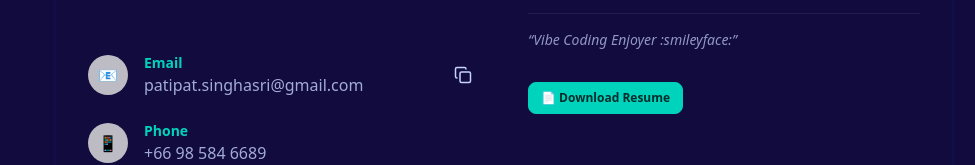
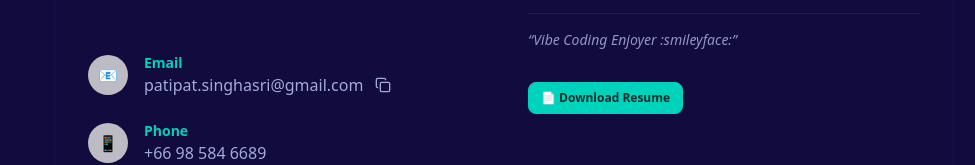
Before and after one commit to Patipat003/Portfolio-vite-project, a React (Vite) app: page / in a window 1280 px wide. Shown: the part 4356-4521 px from the top of the page, without its empty margins (136-1111 px from the left). Built offline with nearby package versions, Linux system fonts and the light colour scheme.

Commit message:
change copy icon position

```diff
--- a/src/components/layout/Contact.jsx
+++ b/src/components/layout/Contact.jsx
@@ -24,17 +24,17 @@ const Contact = () => {
                 📧
               </div>
               <div className="flex-1">
-                <div className="text-sm text-success font-semibold">Email</div>
-                <div className="text-neutral-content/80 font-medium">
-                  patipat.singhasri@gmail.com
+                <div className="flex text-sm text-success font-semibold">Email</div>
+                <div className="flex items-center text-neutral-content/80 font-medium">
+                  <span>patipat.singhasri@gmail.com</span>
+                  <button
+                    onClick={() => copyToClipboard("patipat.singhasri@gmail.com")}
+                    className="ml-2 p-1 rounded hover:bg-gray-200"
+                  >
+                    <Copy size={16} />
+                  </button>
                 </div>
               </div>
-              <button
-                onClick={() => copyToClipboard("patipat.singhasri@gmail.com")}
-                className="p-2 rounded hover:bg-gray-200"
-              >
-                <Copy size={18} />
-              </button>
             </div>
 
             <div className="flex items-center space-x-4">
@@ -83,7 +83,7 @@ const Contact = () => {
 
         <div className="space-y-4">
           <h2 className="text-success font-semibold text-lg">Contact Summary</h2>
-          <div className="text-sm text-neutral-content/90 leading-relaxed">
+          <div className="pr-2 text-sm text-neutral-content/90 leading-relaxed">
             Whether you're looking to collaborate, hire, or just chat tech —
             I'm always open. Let's connect!
           </div>
```
